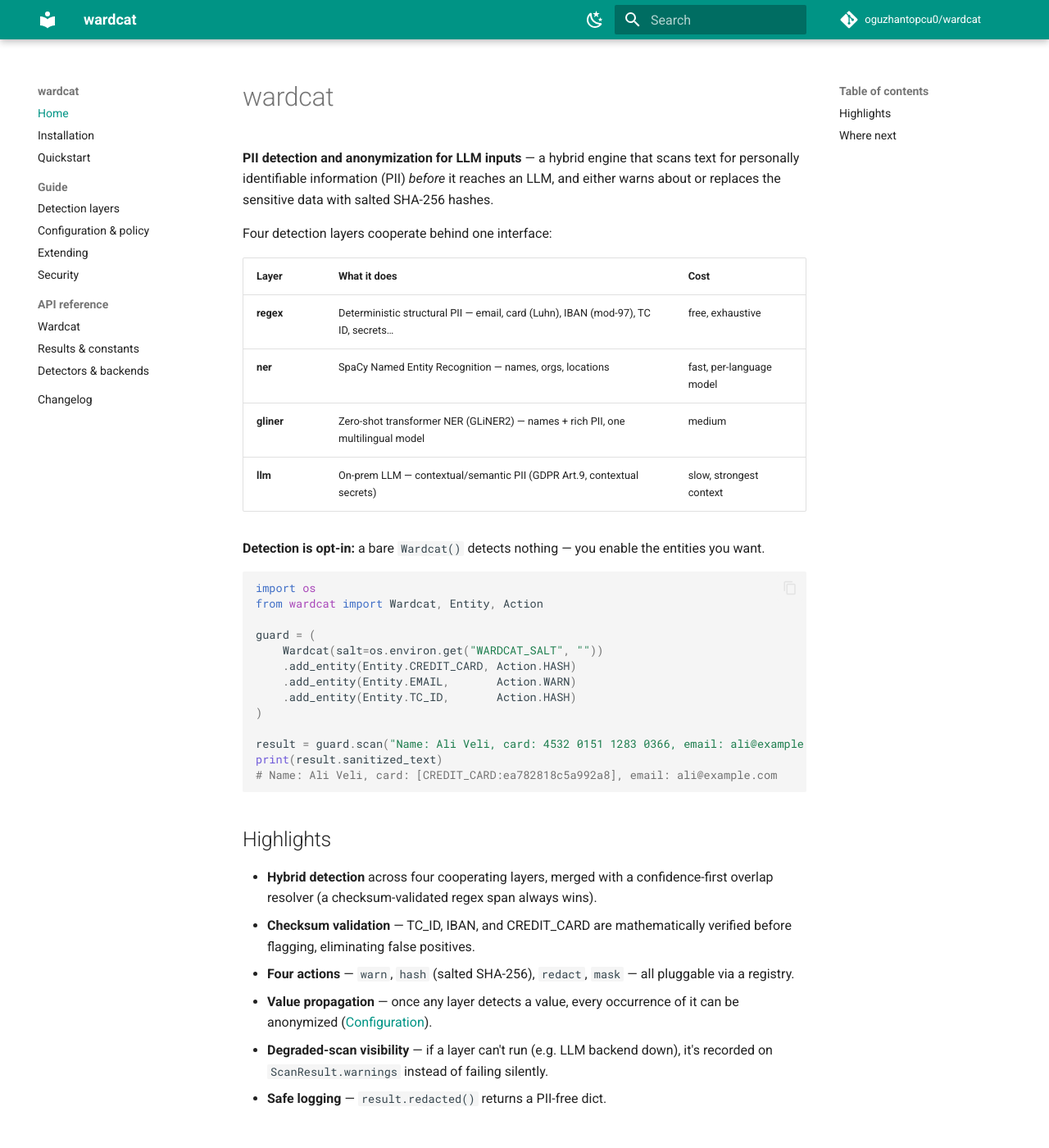
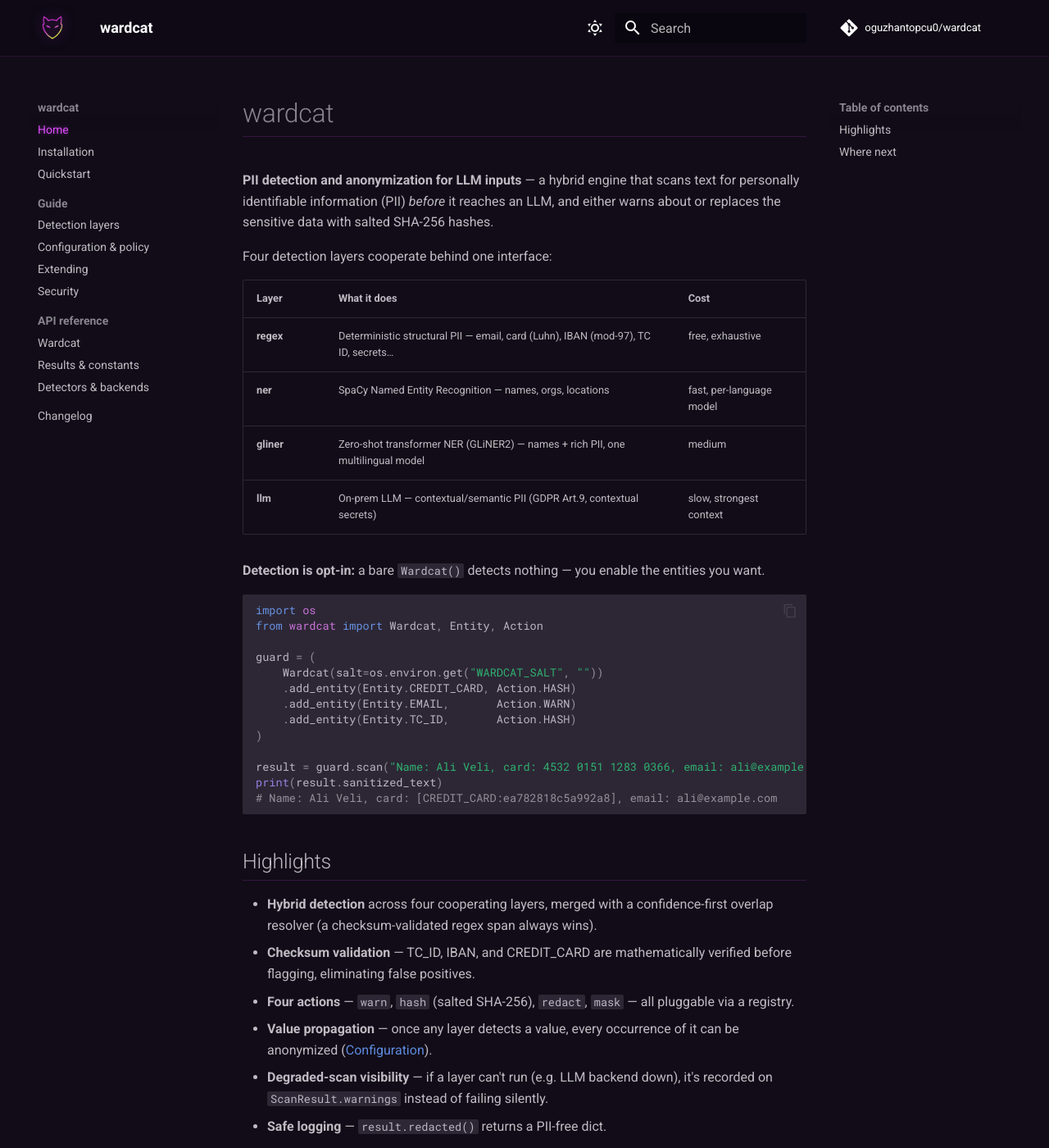
Before and after one commit to oguzhantopcu0/wardcat, an MkDocs documentation site: the page built from docs/index.md, in a window 1280 px wide and 1400 px high. Shown: the whole window at 82% size. Built offline with MkDocs 1.6.1 and Material for MkDocs 9.7.7, drawn with Linux system fonts in a browser that asks for light colours; comment, search, counter and statistics services are not loaded.

Commit message:
docs: wardcat logo + dark neon theme (#8)
Adds the wardcat neon-cat logo (header + favicon, enlarged with a glow) and a dark neon MkDocs theme (slate default, black header, neon-magenta accent).

```diff
--- /dev/null
+++ b/docs/stylesheets/extra.css
@@ -0,0 +1,44 @@
+/* ─────────────────────────────────────────────────────────────────────────
+   wardcat — dark neon theme tweaks
+   ───────────────────────────────────────────────────────────────────────── */
+
+/* Bigger header logo, with a soft neon glow that matches the mark. */
+.md-header__button.md-logo {
+  padding: 0.2rem 0.4rem 0.2rem 0;
+}
+.md-header__button.md-logo img {
+  height: 2.6rem;
+  width: auto;
+  filter: drop-shadow(0 0 8px rgba(224, 77, 255, 0.65));
+}
+
+/* Neon accents for the dark (slate) scheme. */
+[data-md-color-scheme="slate"] {
+  --md-hue: 265;
+  --md-default-bg-color: hsl(265, 30%, 7%); /* deep dark purple-black */
+  --md-accent-fg-color: #e04dff; /* neon magenta */
+  --md-typeset-a-color: #d36bff; /* links */
+}
+
+/* Near-black header/tabs so the neon logo pops. */
+[data-md-color-scheme="slate"] .md-header,
+[data-md-color-scheme="slate"] .md-tabs {
+  background-color: hsl(265, 40%, 6%);
+  box-shadow: 0 0 0 1px rgba(224, 77, 255, 0.12);
+}
+
+/* Neon glow on hovered links and the active nav item. */
+[data-md-color-scheme="slate"] .md-typeset a:hover {
+  text-shadow: 0 0 6px rgba(224, 77, 255, 0.6);
+}
+[data-md-color-scheme="slate"] .md-nav__link--active {
+  color: var(--md-accent-fg-color);
+  text-shadow: 0 0 6px rgba(224, 77, 255, 0.45);
+}
+
+/* Neon underline accent under the search box + section headings. */
+[data-md-color-scheme="slate"] .md-typeset h1,
+[data-md-color-scheme="slate"] .md-typeset h2 {
+  border-bottom: 1px solid rgba(224, 77, 255, 0.18);
+  padding-bottom: 0.2em;
+}
--- a/mkdocs.yml
+++ b/mkdocs.yml
@@ -6,21 +6,22 @@
 
 theme:
   name: material
+  logo: assets/logo.png
+  favicon: assets/logo.png
   palette:
-    - media: "(prefers-color-scheme: light)"
-      scheme: default
-      primary: teal
-      accent: teal
+    # Dark neon is the default; a light toggle is still available.
+    - scheme: slate
+      primary: black
+      accent: purple
+      toggle:
+        icon: material/weather-sunny
+        name: Switch to light mode
+    - scheme: default
+      primary: black
+      accent: purple
       toggle:
         icon: material/weather-night
         name: Switch to dark mode
-    - media: "(prefers-color-scheme: dark)"
-      scheme: slate
-      primary: teal
-      accent: teal
-      toggle:
-        icon: material/weather-sunny
-        name: Switch to light mode
   features:
     - navigation.sections
     - navigation.top
@@ -30,6 +31,9 @@
     - search.highlight
     - content.code.copy
     - content.code.annotate
+
+extra_css:
+  - stylesheets/extra.css
 
 plugins:
   - search
```
Also changed, not shown: docs/assets/logo.png (added).
